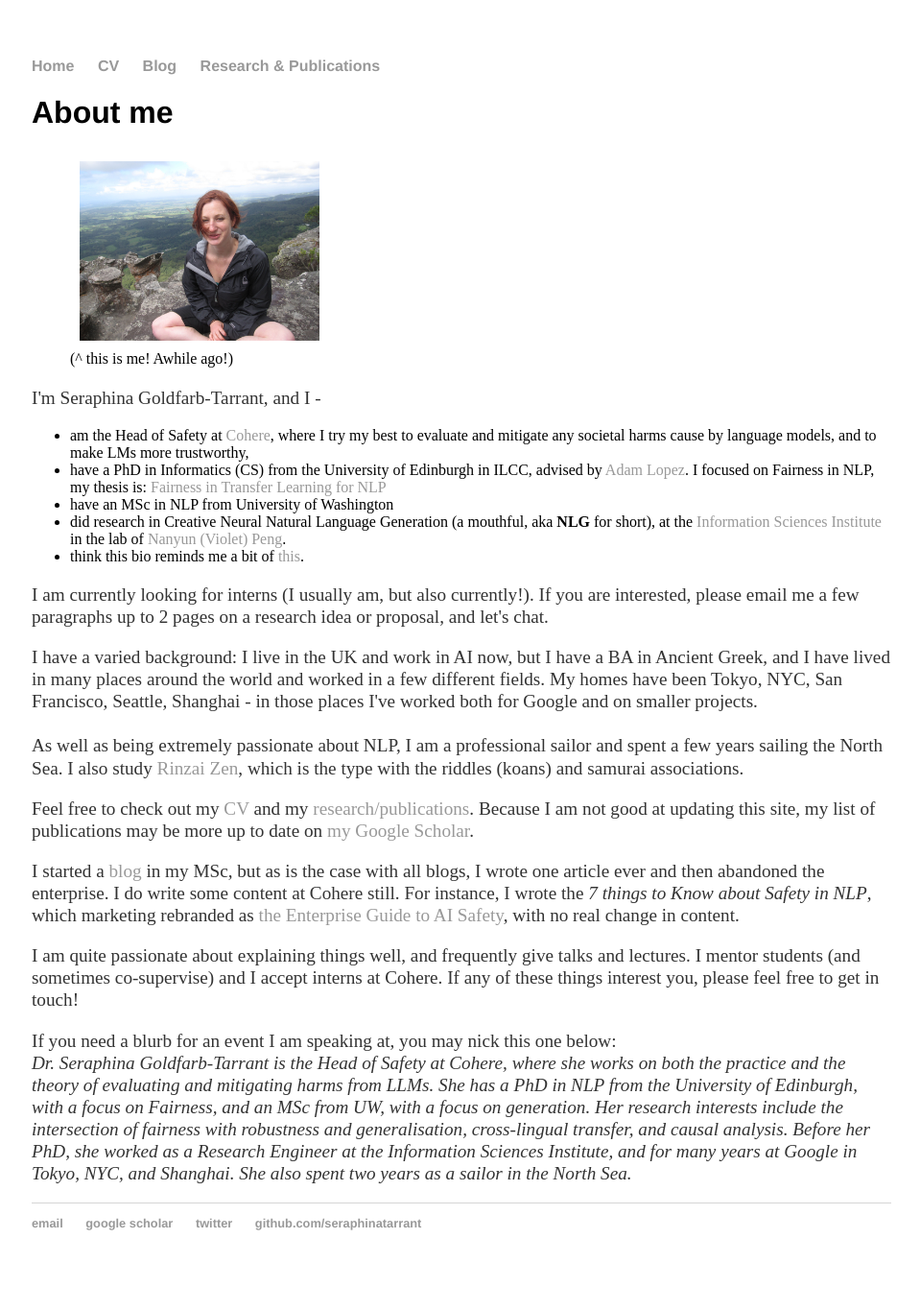
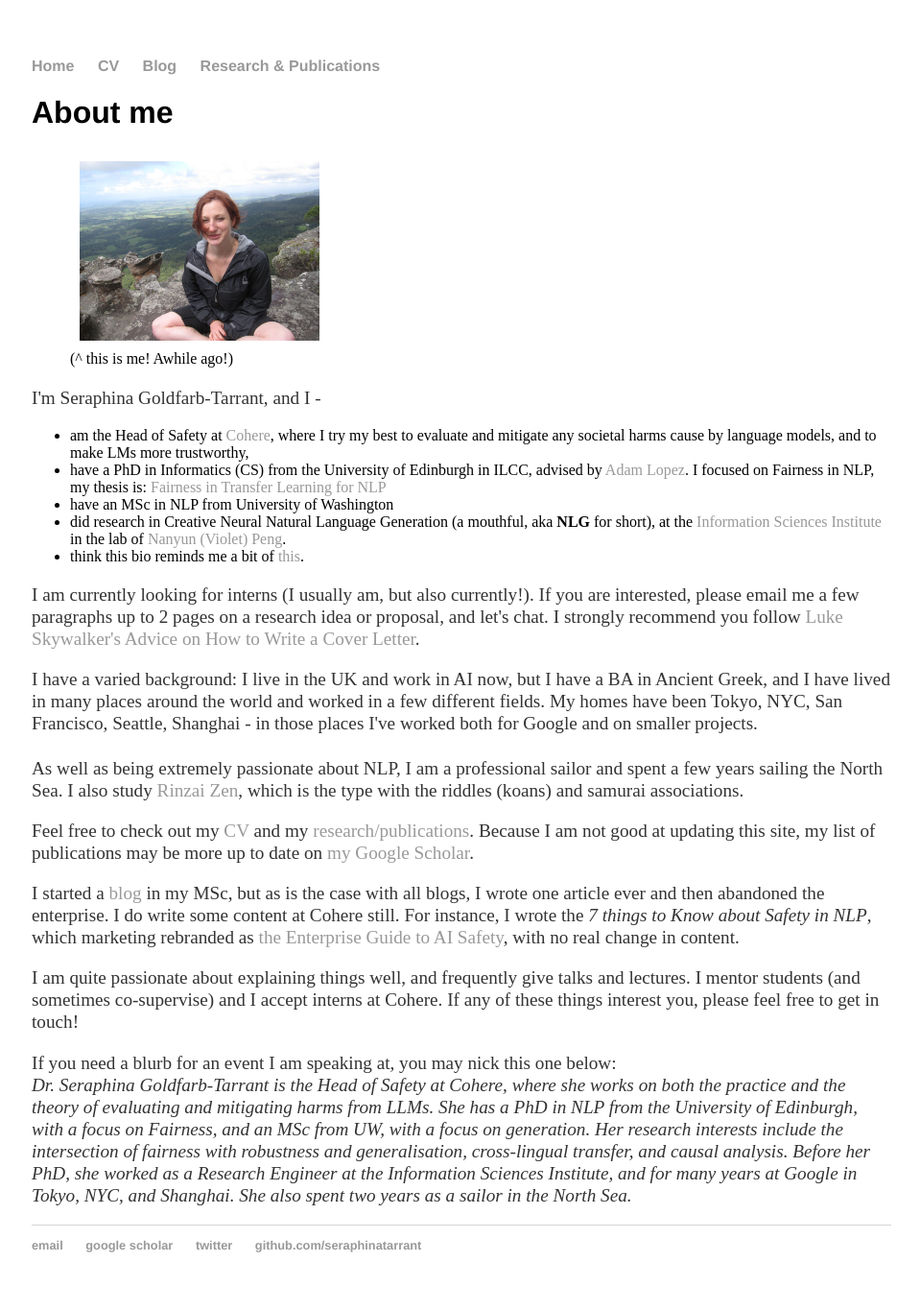
Before and after one commit to seraphinatarrant/seraphinatarrant.github.io, a Jekyll site: the page built from index.html, in a window 1280 px wide. Shown: the whole page at 96% size, without its empty margins (159-1118 px from the left). Built offline with Jekyll 4.4.1, drawn with Linux system fonts in a browser that asks for light colours; before the commit the page ends 1342 px from its top, so only the background shows below that.

```diff
--- a/index.html
+++ b/index.html
@@ -22,7 +22,8 @@
 
 	</p>
 	<p>
-		I am currently looking for interns (I usually am, but also currently!). If you are interested, please email me a few paragraphs up to 2 pages on a research idea or proposal, and let's chat.
+		I am currently looking for interns (I usually am, but also currently!). If you are interested, please email me a few paragraphs up to 2 pages on a research idea or proposal, and let's chat. I strongly recommend you follow
+		<a href="https://boingboing.net/2019/02/07/luke-skywalker.html">Luke Skywalker's Advice on How to Write a Cover Letter</a>.
 	</p>
 
 	<p>I have a varied background: I live in the UK and work in AI now, but I have a BA in Ancient Greek, and I have lived in many places around the world and worked in a few
```
